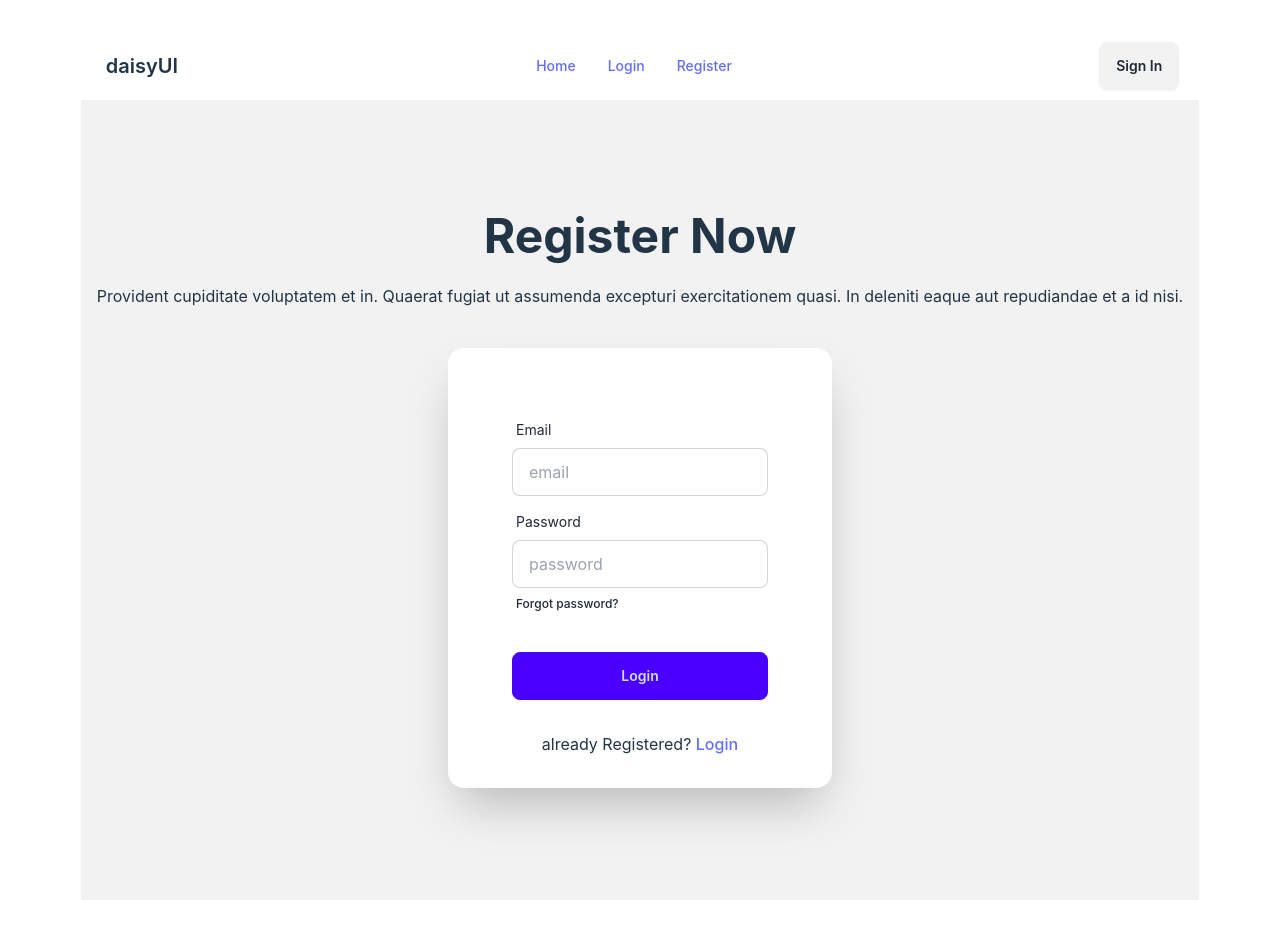
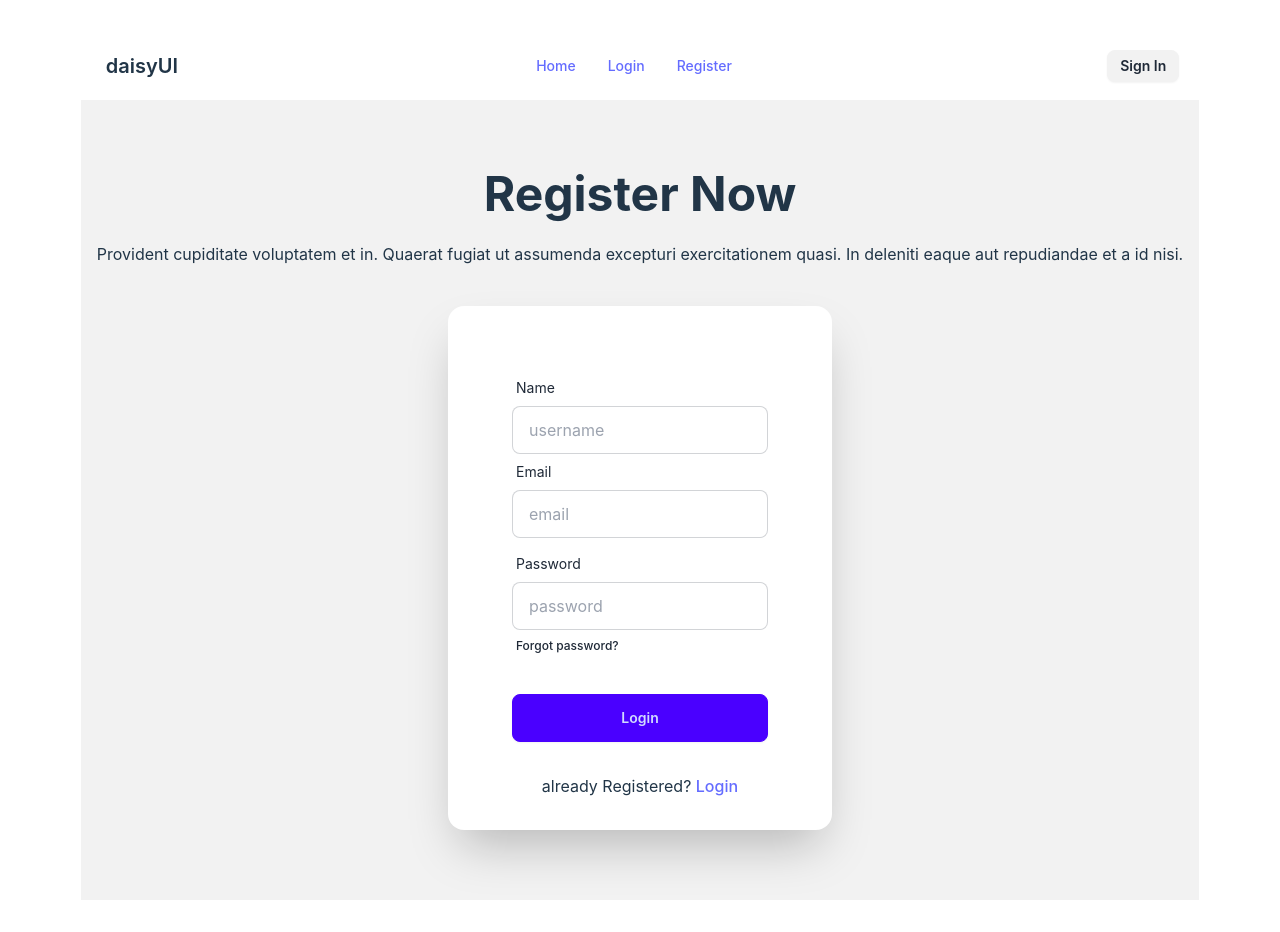
Before and after one commit to ammarcse50/context-auth-firebase, a React (Vite) app: page /register in a window 1280 px wide. Built offline with nearby package versions, Linux system fonts and the light colour scheme; no server answers.

Commit message:
update-displayname-added

```diff
--- a/src/Navbar/Navbar.jsx
+++ b/src/Navbar/Navbar.jsx
@@ -59,8 +59,8 @@ const Navbar = () => {
               </a>
             </>
           ) : (
-            <Link to="/login" className="btn">
-              Sign In
+            <Link to="/login" >
+              <button className="btn btn-sm">Sign In</button>
             </Link>
           )}
         </div>
--- a/src/Register/Register.jsx
+++ b/src/Register/Register.jsx
@@ -2,6 +2,7 @@ import React, { useContext } from "react";
 import { Link } from "react-router-dom";
 import { AuthContext } from "../providers/AuthProvider";
 import auth from "../firebase/firebase.config";
+import { updateProfile } from "firebase/auth";
 
 const Register = () => {
 
@@ -17,7 +18,8 @@ const Register = () => {
 
 
 
-    // const name = e.target.name.value;
+    const name = e.target.name.value;
+
     const  email = e.target.email.value;
     const password = e.target.password.value;
 
@@ -25,15 +27,16 @@ const Register = () => {
 
      createUser(email,password)
      .then(result=>{
-      console.log(result.user)
-     })
-     .catch(error=>{
-      console.log(error)
-     })
 
 
+      updateProfile(auth.currentUser, {
+        displayName: name
+      })
 
-  };
+    console.log(result.user)
+
+  })
+}
   return (
     <div>
       <div className="hero min-h-screen bg-base-200">
@@ -49,6 +52,16 @@ const Register = () => {
           <div className="card shrink-0 w-full max-w-sm shadow-2xl bg-base-100">
             <form onSubmit={handleRegister} className="card-body">
               <div className="form-control">
+                <label className="label">
+                  <span className="label-text">Name</span>
+                </label>
+                <input
+                  type="name"
+                  name="name"
+                  placeholder="username"
+                  className="input input-bordered"
+                  required
+                />
                 <label className="label">
                   <span className="label-text">Email</span>
                 </label>
@@ -89,4 +102,4 @@ const Register = () => {
   );
 };
 
-export default Register;
+export default Register
```
